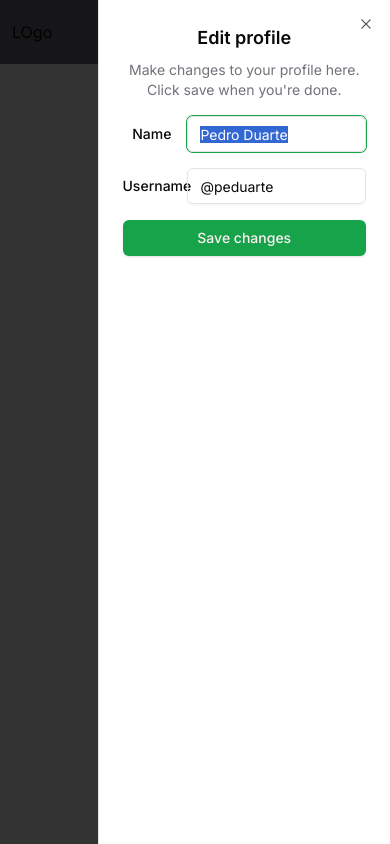
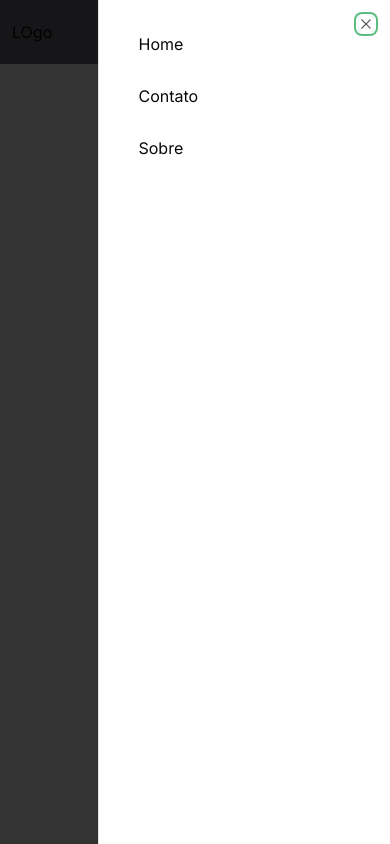
Before and after one commit to dario-souza/portfolio, a Next.js app: page / in a window 390 px wide. Both pictures are taken after a click on the button 350 px from the left and 32 px from the top of the page. Built offline with nearby package versions, Linux system fonts and the light colour scheme.

Commit message:
links menu button added

```diff
--- a/src/components/menu-button.tsx
+++ b/src/components/menu-button.tsx
@@ -11,7 +11,9 @@ import {
   SheetTitle,
   SheetTrigger,
 } from "@/components/ui/sheet"
+import Link from "next/link"
 import React from "react"
+import CustomLink from "./link"
 
 
 type MenuButtonProps = {
@@ -25,31 +27,12 @@ export function MenuButton({ children }: MenuButtonProps) {
         <Button variant="secondary" className="sm:hidden">{children}</Button>
       </SheetTrigger>
       <SheetContent>
-        <SheetHeader>
-          <SheetTitle>Edit profile</SheetTitle>
-          <SheetDescription>
-            Make changes to your profile here. Click save when {"you're"} done.
-          </SheetDescription>
-        </SheetHeader>
-        <div className="grid gap-4 py-4">
-          <div className="grid grid-cols-4 items-center gap-4">
-            <Label htmlFor="name" className="text-right">
-              Name
-            </Label>
-            <Input id="name" value="Pedro Duarte" className="col-span-3" />
-          </div>
-          <div className="grid grid-cols-4 items-center gap-4">
-            <Label htmlFor="username" className="text-right">
-              Username
-            </Label>
-            <Input id="username" value="@peduarte" className="col-span-3" />
-          </div>
+        <div className="flex flex-col space-y-3">
+          <CustomLink href="/" className="hover:bg-zinc-500 py-2 px-4 hover:rounded hover:text-white duration-500">Home</CustomLink>
+          <CustomLink href="/" className="hover:bg-zinc-500 py-2 px-4 hover:rounded hover:text-white duration-500">Contato</CustomLink>
+          <CustomLink href="/" className="hover:bg-zinc-500 py-2 px-4 hover:rounded hover:text-white duration-500">Sobre</CustomLink>
         </div>
-        <SheetFooter>
-          <SheetClose asChild>
-            <Button type="submit">Save changes</Button>
-          </SheetClose>
-        </SheetFooter>
+
       </SheetContent>
     </Sheet>
   )
```
